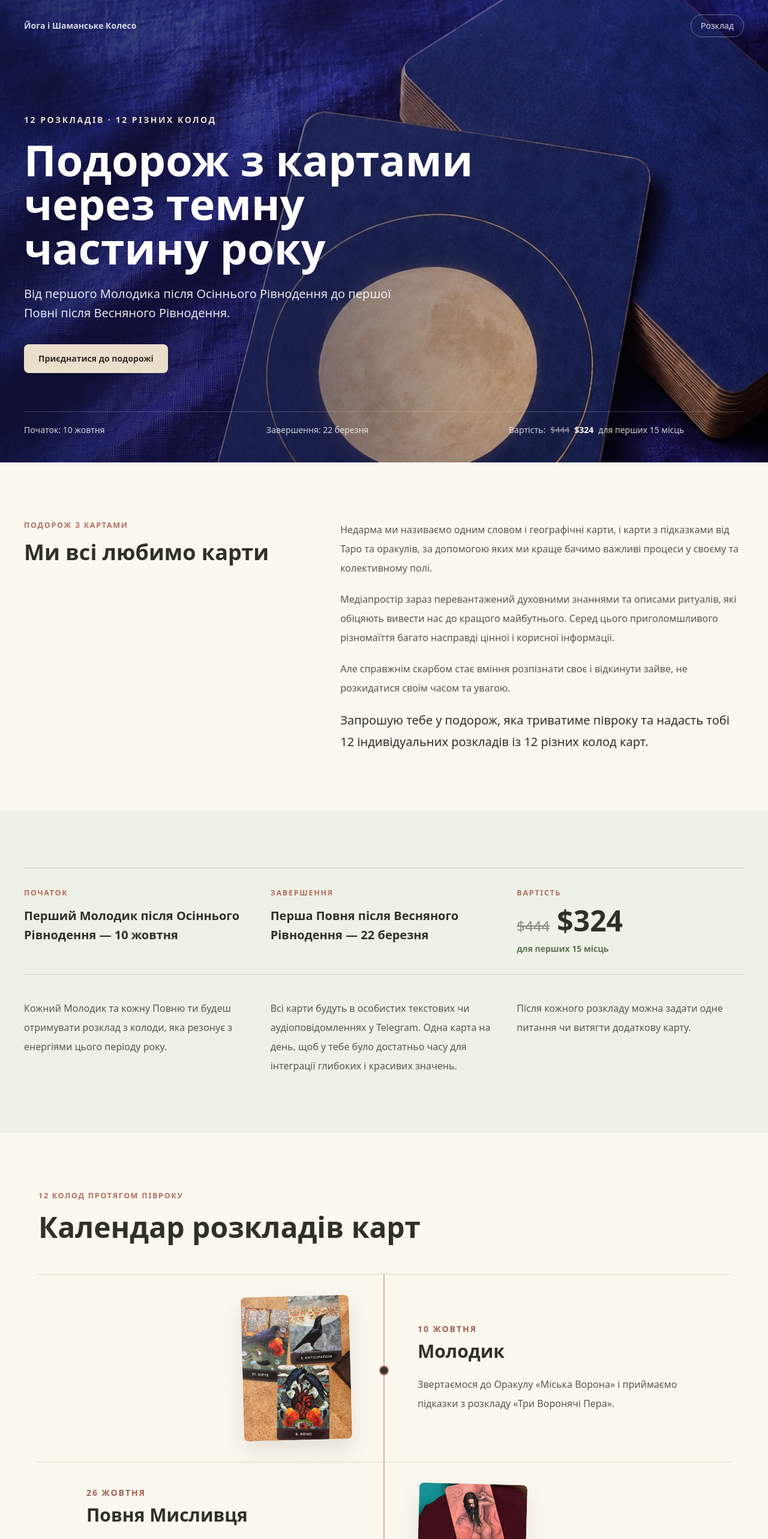
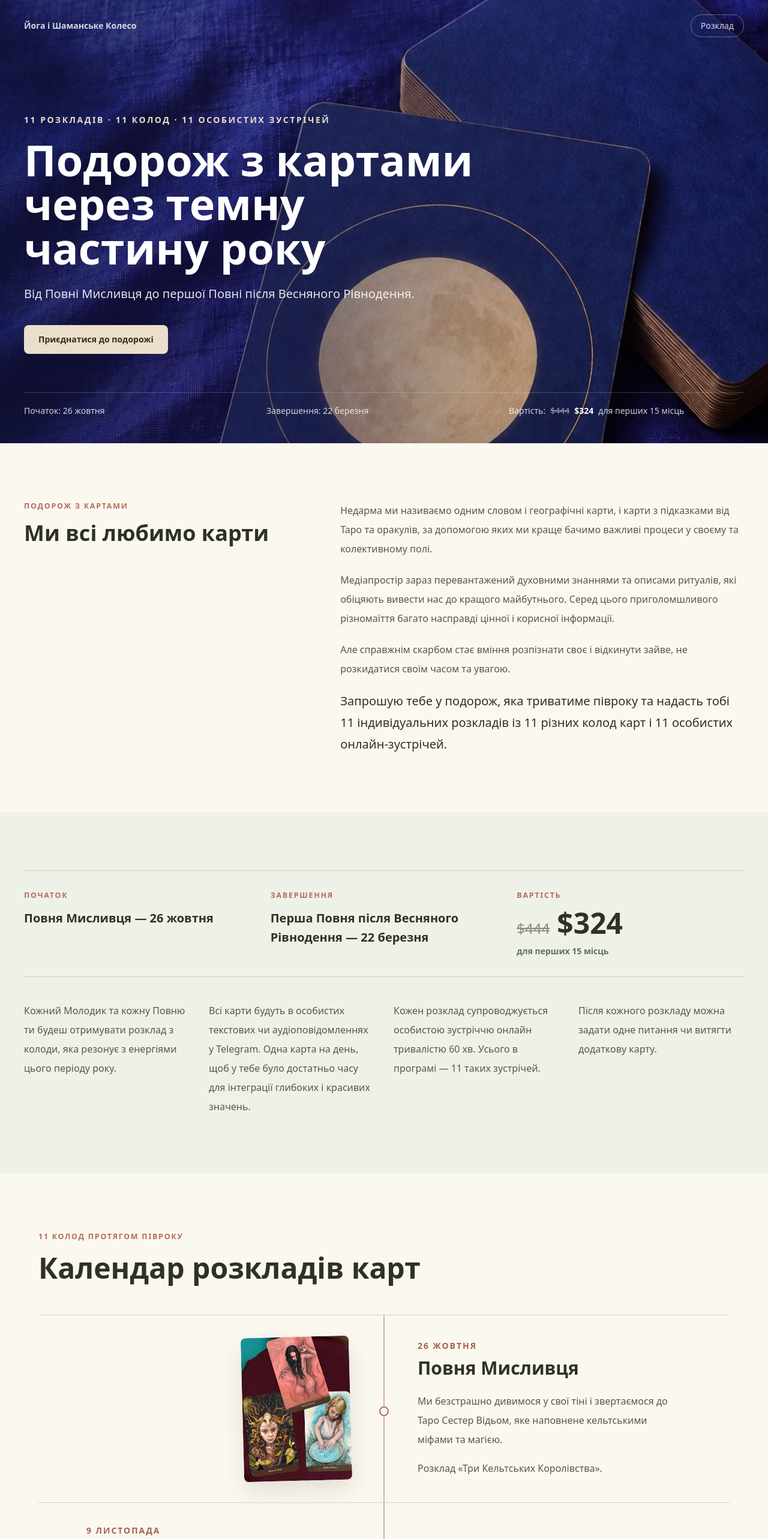
Before and after one commit to zobnov/yogashamanic, a Next.js app: page /cards in a window 1280 px wide. Shown: the top 2566 px of the page at 60% size. Built offline with nearby package versions, Linux system fonts and the light colour scheme.

Commit message:
content revision

```diff
--- a/app/cards/page.tsx
+++ b/app/cards/page.tsx
@@ -4,18 +4,10 @@ import Image from "next/image";
 export const metadata: Metadata = {
   title: "Подорож з картами через темну частину року",
   description:
-    "12 індивідуальних розкладів із 12 різних колод карт від Молодика після Осіннього Рівнодення до Повні після Весняного Рівнодення.",
+    "11 індивідуальних розкладів із 11 різних колод карт та 11 особистих онлайн-зустрічей від Повні Мисливця до Повні після Весняного Рівнодення.",
 };
 
 const cardDraws = [
-  {
-    date: "10 жовтня",
-    moon: "Молодик",
-    image: "/images/cards/card-02-hq.jpg",
-    paragraphs: [
-      "Звертаємося до Оракулу «Міська Ворона» і приймаємо підказки з розкладу «Три Воронячі Пера».",
-    ],
-  },
   {
     date: "26 жовтня",
     moon: "Повня Мисливця",
@@ -123,7 +115,6 @@ const cardDraws = [
 ] as const;
 
 const mobileImagePositions = [
-  "50% 43%",
   "50% 48%",
   "50% 48%",
   "50% 44%",
@@ -145,9 +136,9 @@ const faqs = [
     placeholder: false,
   },
   {
-    question: "Чи є зустрічі або записи зустрічей?",
+    question: "Чи передбачені особисті зустрічі?",
     answer:
-      "Ні, це індивідуальні розклади. Комунікація проходить у Telegram.",
+      "Кожен розклад супроводжується особистою зустріччю онлайн тривалістю 60 хв. Усього в програмі — 11 таких зустрічей.",
     placeholder: false,
   },
   {
@@ -194,13 +185,13 @@ const timelineSeasons = [
     markerClass: "border-[#b46d5b]",
   },
   {
-    start: 4,
+    start: 3,
     lineClass: "bg-[#66695f]",
     accentClass: "text-[#5d6157]",
     markerClass: "border-[#66695f]",
   },
   {
-    start: 10,
+    start: 9,
     lineClass: "bg-[#6f8667]",
     accentClass: "text-[#5e7456]",
     markerClass: "border-[#6f8667]",
@@ -236,14 +227,13 @@ export default function CardsPage() {
 
           <div className="max-w-4xl pb-10 pt-24 sm:pb-16 lg:pt-32">
             <p className="mb-5 text-sm font-semibold uppercase tracking-[0.18em] text-[#eadfcb]">
-              12 розкладів · 12 різних колод
+              11 розкладів · 11 колод · 11 особистих зустрічей
             </p>
             <h1 className="max-w-3xl text-5xl font-semibold leading-[1.02] sm:text-6xl lg:text-7xl">
               Подорож з картами через темну частину року
             </h1>
             <p className="mt-6 max-w-2xl text-lg leading-8 text-white/88 sm:text-xl">
-              Від першого Молодика після Осіннього Рівнодення до першої Повні
-              після Весняного Рівнодення.
+              Від Повні Мисливця до першої Повні після Весняного Рівнодення.
             </p>
             <form action="/api/checkout" className="mt-9" method="post">
               <input name="plan" type="hidden" value="cards" />
@@ -257,7 +247,7 @@ export default function CardsPage() {
           </div>
 
           <div className="grid gap-3 border-t border-white/20 py-5 text-sm text-white/80 sm:grid-cols-3">
-            <p>Початок: 10 жовтня</p>
+            <p>Початок: 26 жовтня</p>
             <p>Завершення: 22 березня</p>
             <p className="flex flex-wrap items-baseline gap-x-2">
               <span>Вартість:</span>
@@ -294,8 +284,9 @@ export default function CardsPage() {
               зайве, не розкидатися своїм часом та увагою.
             </p>
             <p className="text-xl font-medium leading-9 text-[#2f3128]">
-              Запрошую тебе у подорож, яка триватиме півроку та надасть тобі 12
-              індивідуальних розкладів із 12 різних колод карт.
+              Запрошую тебе у подорож, яка триватиме півроку та надасть тобі 11
+              індивідуальних розкладів із 11 різних колод карт і 11 особистих
+              онлайн-зустрічей.
             </p>
           </div>
         </div>
@@ -307,7 +298,7 @@ export default function CardsPage() {
             <div>
               <p className="section-kicker">Початок</p>
               <p className="mt-3 text-xl font-semibold leading-8">
-                Перший Молодик після Осіннього Рівнодення — 10 жовтня
+                Повня Мисливця — 26 жовтня
               </p>
             </div>
             <div>
@@ -328,7 +319,7 @@ export default function CardsPage() {
             </div>
           </div>
 
-          <div className="mt-10 grid gap-8 lg:grid-cols-3">
+          <div className="mt-10 grid gap-8 md:grid-cols-2 lg:grid-cols-4">
             <p className="leading-8 text-[#59564b]">
               Кожний Молодик та кожну Повню ти будеш отримувати розклад з
               колоди, яка резонує з енергіями цього періоду року.
@@ -337,6 +328,10 @@ export default function CardsPage() {
               Всі карти будуть в особистих текстових чи аудіоповідомленнях у
               Telegram. Одна карта на день, щоб у тебе було достатньо часу для
               інтеграції глибоких і красивих значень.
+            </p>
+            <p className="leading-8 text-[#59564b]">
+              Кожен розклад супроводжується особистою зустріччю онлайн
+              тривалістю 60 хв. Усього в програмі — 11 таких зустрічей.
             </p>
             <p className="leading-8 text-[#59564b]">
               Після кожного розкладу можна задати одне питання чи витягти
@@ -348,7 +343,7 @@ export default function CardsPage() {
 
       <section id="schedule" className="px-5 py-16 sm:px-8 sm:py-24 lg:px-10">
         <div className="mx-auto max-w-6xl">
-          <p className="section-kicker">12 колод протягом півроку</p>
+          <p className="section-kicker">11 колод протягом півроку</p>
           <h2 className="mt-3 text-3xl font-semibold leading-tight sm:text-5xl">
             Календар розкладів карт
           </h2>
```
